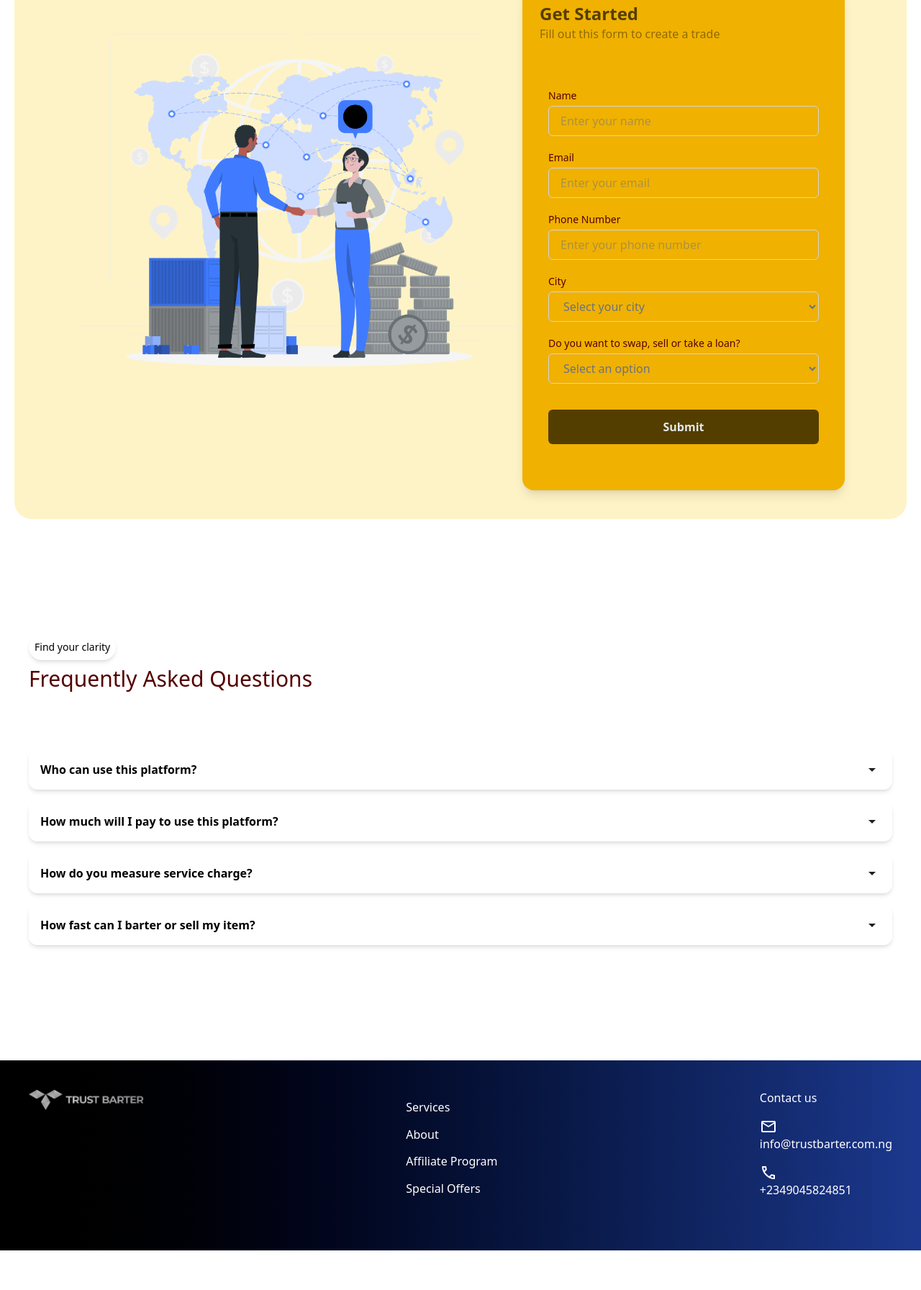
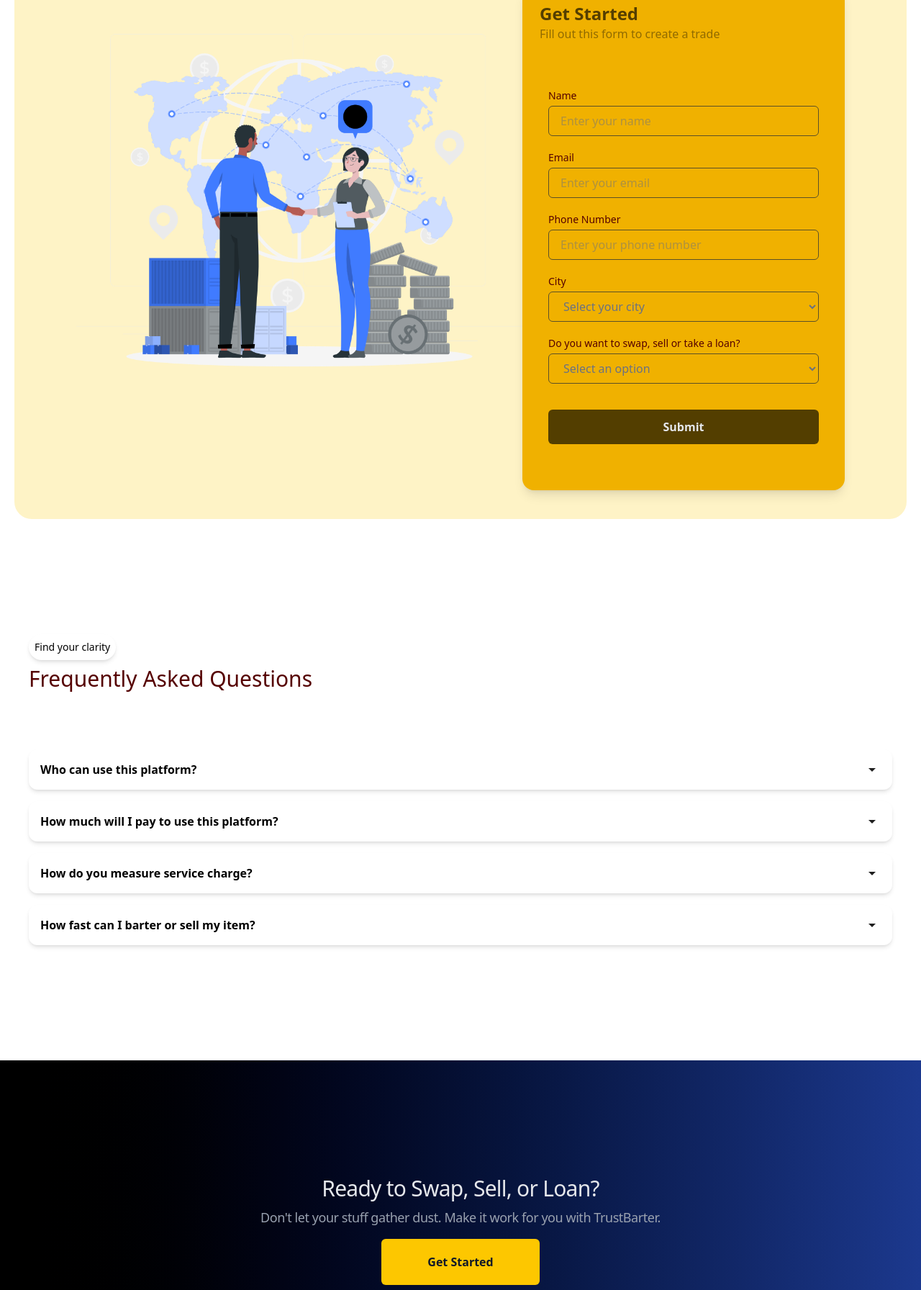
Before and after one commit to Olanrewaj002/trustbarter, a website: page public/index.html in a window 1280 px wide. Shown: the part 4208-6000 px from the top of the page at 72% size. Before the commit the page ends 5945 px from the top, so only its background shows below. Drawn offline with nearby package versions, Linux system fonts and the light colour scheme.

Commit message:
Test of changes and footer update

```diff
--- a/public/index.html
+++ b/public/index.html
@@ -28,6 +28,9 @@
             <button class="bg-yellow-400 px-3 py-2 lg:py-3 lg:px-6 rounded-sm text-xs lg:text-sm font-medium"><a href>Get Started</button></a>
             <button class="lg:hidden"><svg xmlns="http://www.w3.org/2000/svg" height="24px" viewBox="0 -960 960 960" width="24px" fill="#1f1f1f"><path d="M120-240v-80h720v80H120Zm0-200v-80h720v80H120Zm0-200v-80h720v80H120Z"/></svg></button>
         </ul>
+        <div class="absolute bg-white shadow-lg z-20">
+
+        </div>
         </ul>
     </div>
     <!--Nav bar end-->
@@ -324,25 +327,25 @@
                 <!-- Name -->
                 <div>
                   <label class="block text-sm font-medium text-[#550000]">Name</label>
-                  <input type="text" placeholder="Enter your name" class="mt-1 w-full px-4 py-2 border text-gray-500 border-gray-300 rounded-md focus:outline-none focus:ring-2 focus:ring-blue-500" />
+                  <input type="text" placeholder="Enter your name" class="mt-1 w-full px-4 py-2 border text-gray-500 border-gray-800/70 rounded-md focus:outline-none focus:ring-2 focus:ring-blue-500" />
                 </div>
 
                 <!-- Email -->
                 <div>
                   <label class="block text-sm font-medium text-[#550000]">Email</label>
-                  <input type="email" placeholder="Enter your email" class="mt-1 w-full text-gray-500 px-4 py-2 border border-gray-300 rounded-md focus:outline-none focus:ring-2 focus:ring-blue-500" />
+                  <input type="email" placeholder="Enter your email" class="mt-1 w-full text-gray-500 px-4 py-2 border border-gray-800/70 rounded-md focus:outline-none focus:ring-2 focus:ring-blue-500" />
                 </div>
 
                 <!-- Phone -->
                 <div>
                   <label class="block text-sm font-medium text-[#550000]">Phone Number</label>
-                  <input type="tel" placeholder="Enter your phone number" class="mt-1 w-full px-4 py-2 border text-gray-500 border-gray-300 rounded-md focus:outline-none focus:ring-2 focus:ring-blue-500" />
+                  <input type="tel" placeholder="Enter your phone number" class="mt-1 w-full px-4 py-2 border text-gray-500 border-gray-800/70 rounded-md focus:outline-none focus:ring-2 focus:ring-blue-500" />
                 </div>
 
                 <!-- City -->
                 <div>
                   <label class="block text-sm font-medium text-[#550000]">City</label>
-                  <select class="mt-1 w-full px-4 py-2 border border-gray-300 text-gray-500 rounded-md focus:outline-none focus:ring-2 focus:ring-blue-500">
+                  <select class="mt-1 w-full px-4 py-2 border border-gray-800/70 text-gray-500 rounded-md focus:outline-none focus:ring-2 focus:ring-blue-500">
                     <option value="">Select your city</option>
                     <option value="Lagos">Lagos</option>
                     <option value="Abuja">Abuja</option>
@@ -355,7 +358,7 @@
                 <!-- Action -->
                 <div>
                   <label class="block text-sm font-medium text-[#550000]">Do you want to swap, sell or take a loan?</label>
-                  <select class="mt-1 w-full px-4 py-2 border text-gray-500 border-gray-300 rounded-md focus:outline-none focus:ring-2 focus:ring-blue-500">
+                  <select class="mt-1 w-full px-4 py-2 border text-gray-500 border-gray-800/70 rounded-md focus:outline-none focus:ring-2 focus:ring-blue-500">
                     <option value="" disabled selected>Select an option</option>
                     <option value="swap">Swap</option>
                     <option value="sell">Sell</option>
@@ -459,6 +462,22 @@
 
    <!--footer start-->
    <footer class=" bg-gradient-to-r from-black to-blue-900 text-white relative py-10">
+    <div class="flex justify-center items-center my-30">
+      <!--cta text start-->
+      <div class="grid grid-flow-row gap-4 items-center mx-10">
+        <div class="grid grid-flow-row gap-2">
+          <h2 class="h-text text-gray-200 text-3xl font-medium text-center tracking-tight flex justify-center">
+            Ready to Swap, Sell, or Loan?
+          </h2>
+          <h4 class="h-text text-lg tracking-tight text-center text-gray-400 flex justify-center">
+            Don't let your stuff gather dust. Make it work for you with TrustBarter.
+          </h4>
+        </div>
+        <div class="flex justify-center">
+          <button class="h-text bg-yellow-400 lg:px-16 lg:py-5 py-4 px-8 font-bold text-gray-900 sm:hiddem rounded-md">Get Started</button>
+        </div>
+      </div>
+    </div>
     <div class="grid grid-flow-row lg:flex justify-between mb-8 gap-10 mx-10">
       <!-- Company Logo -->
       <div>
```
Also changed, not shown: public/output.css.
